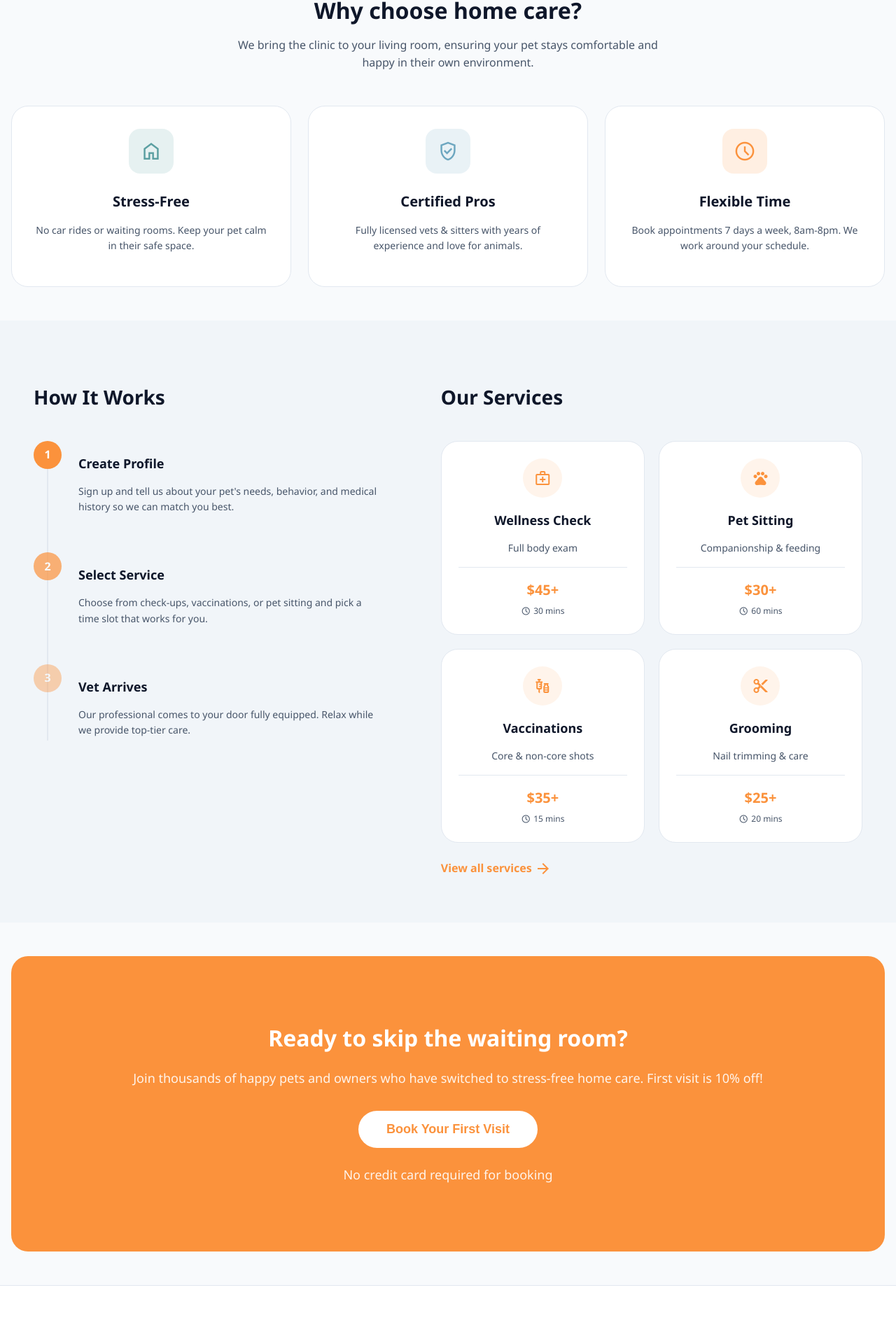
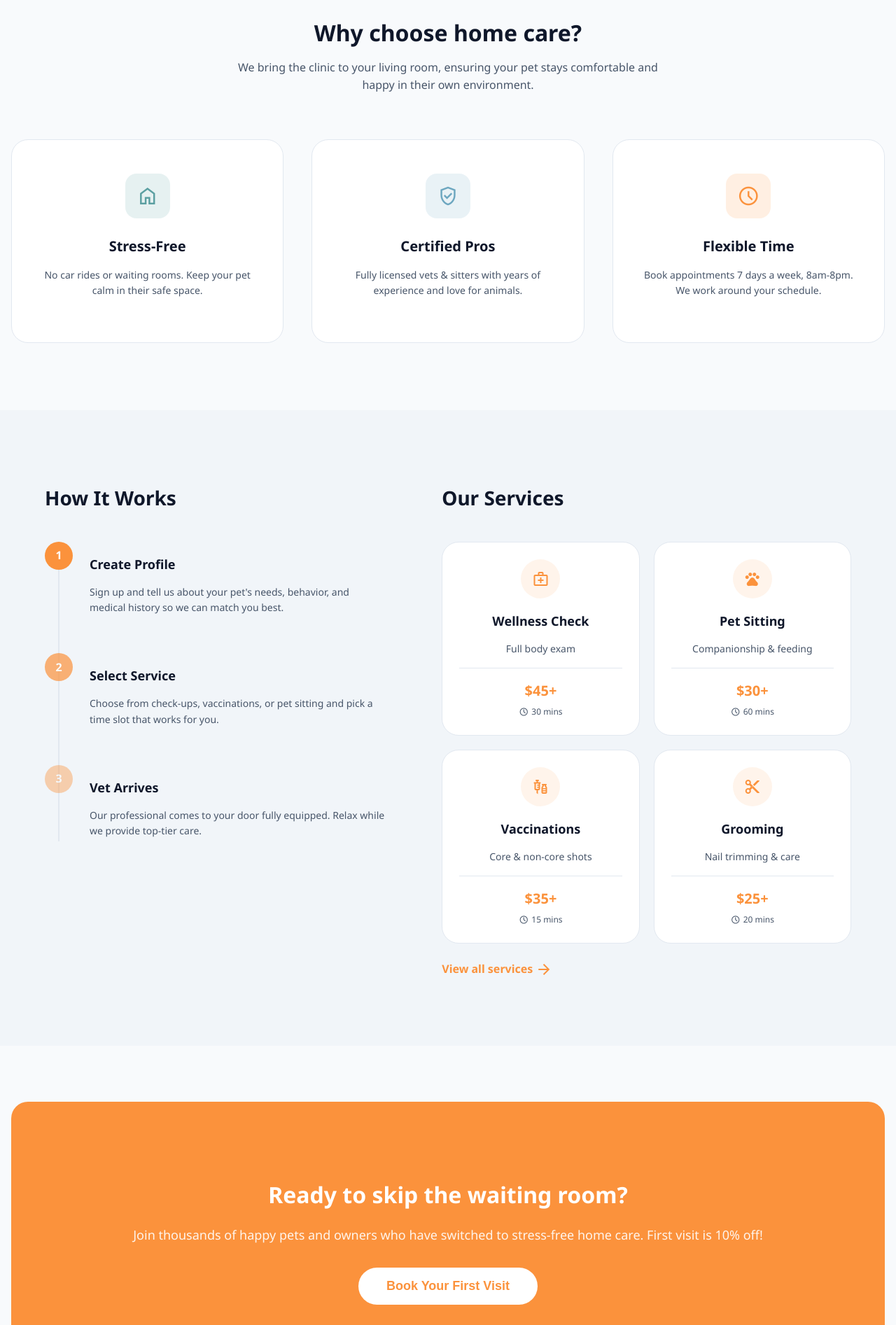
Before and after one commit to Frey-r/petsitting_apointment, a Vue app in the folder petsitting_landing/: page / in a window 1280 px wide. Shown: the part 798-2691 px from the top of the page at 70% size. Built offline with nearby package versions, Linux system fonts and the light colour scheme.

Commit message:
style: Enhance LandingView.vue layout with improved padding, content structure, and responsive design adjustments

```diff
--- a/petsitting_landing/src/components/LandingView.vue
+++ b/petsitting_landing/src/components/LandingView.vue
@@ -220,6 +220,7 @@ onMounted(() => {
 
       <!-- CTA Section -->
       <section class="final-cta">
+        <div class="content-container">
           <div class="cta-banner">
             <div class="cta-decoration-1"></div>
             <div class="cta-decoration-2"></div>
@@ -230,6 +231,7 @@ onMounted(() => {
                 <span>Book Your First Visit</span>
               </button>
               <p class="cta-note">No credit card required for booking</p>
+            </div>
           </div>
         </div>
       </section>
@@ -321,7 +323,7 @@ onMounted(() => {
   background: var(--color-background);
 }
 
-.section-padding { padding: 48px 16px; }
+.section-padding { padding: 64px 16px; }
 .section-padding-bg {
   padding: 64px 16px;
   background: var(--color-surface-muted);
@@ -525,19 +527,23 @@ onMounted(() => {
 }
 
 /* Why Choose */
-.section-header.centered { text-align: center; margin-bottom: 48px; }
+.why-choose {
+  padding: 64px 16px 80px;
+}
+
+.section-header.centered { text-align: center; margin-bottom: 56px; }
 .section-header h2 { font-size: 2rem; font-weight: 800; margin-bottom: 12px; }
 .section-header p { color: var(--color-text-muted); max-width: 600px; margin: 0 auto; }
 
 .features-grid {
   display: grid;
   grid-template-columns: 1fr;
-  gap: 24px;
+  gap: 32px;
 }
 
 .feature-card {
   background: var(--color-surface);
-  padding: 32px;
+  padding: 40px 32px;
   border-radius: 24px;
   border: 1px solid var(--color-border);
   text-align: center;
@@ -687,11 +693,19 @@ body[data-theme="dark"] .accent-gold { background: color-mix(in srgb, var(--colo
 }
 
 /* Final CTA */
-.final-cta { padding: 48px 16px; }
+.final-cta {
+  padding: 64px 16px 80px;
+}
+
+.final-cta .content-container {
+  max-width: 1280px;
+  margin: 0 auto;
+}
+
 .cta-banner {
   background: var(--color-primary);
   border-radius: 24px;
-  padding: 64px 24px;
+  padding: 64px 32px;
   text-align: center;
   position: relative;
   overflow: hidden;
@@ -799,9 +813,16 @@ body[data-theme="dark"] .accent-gold { background: color-mix(in srgb, var(--colo
 
 /* Responsive Overrides */
 @media (min-width: 768px) {
-  .features-grid { grid-template-columns: repeat(3, 1fr); }
+  .features-grid {
+    grid-template-columns: repeat(3, 1fr);
+    gap: 32px;
+  }
   .services-grid-compact { grid-template-columns: repeat(2, 1fr); }
   .footer-top { grid-template-columns: repeat(2, 1fr); }
+
+  .feature-card {
+    padding: 48px 40px;
+  }
 }
 
 @media (min-width: 1024px) {
@@ -815,11 +836,31 @@ body[data-theme="dark"] .accent-gold { background: color-mix(in srgb, var(--colo
   .hero { height: 600px; }
   .hero-text h2 { font-size: 4rem; }
 
+  .why-choose {
+    padding: 80px 16px 96px;
+  }
+
+  .section-header.centered {
+    margin-bottom: 64px;
+  }
+
+  .features-grid {
+    gap: 40px;
+  }
+
+  .final-cta {
+    padding: 80px 16px 96px;
+  }
+
+  .cta-banner {
+    padding: 80px 48px;
+  }
+
   .desktop-split-grid {
     grid-template-columns: 1fr 1.2fr;
     gap: 80px;
     max-width: 100%;
-    padding: 64px 48px;
+    padding: 80px 64px 96px;
   }
 
   .footer-top { grid-template-columns: 1.5fr 1fr 1fr 1.2fr; }
```
Also changed, not shown: 1 other file (tests, documents, lock files or other folders). Lines whose indentation alone changed are shown as unchanged.
